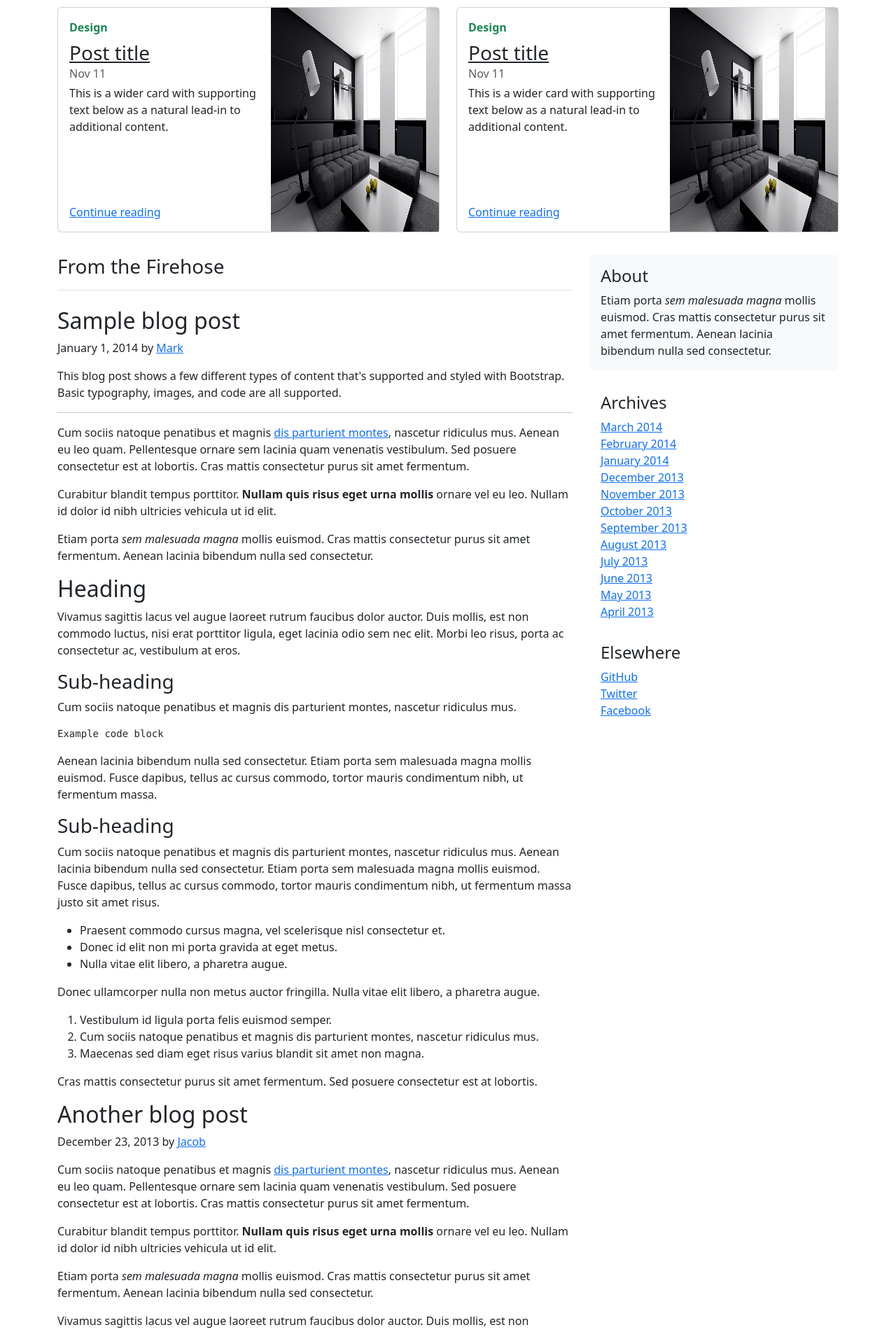
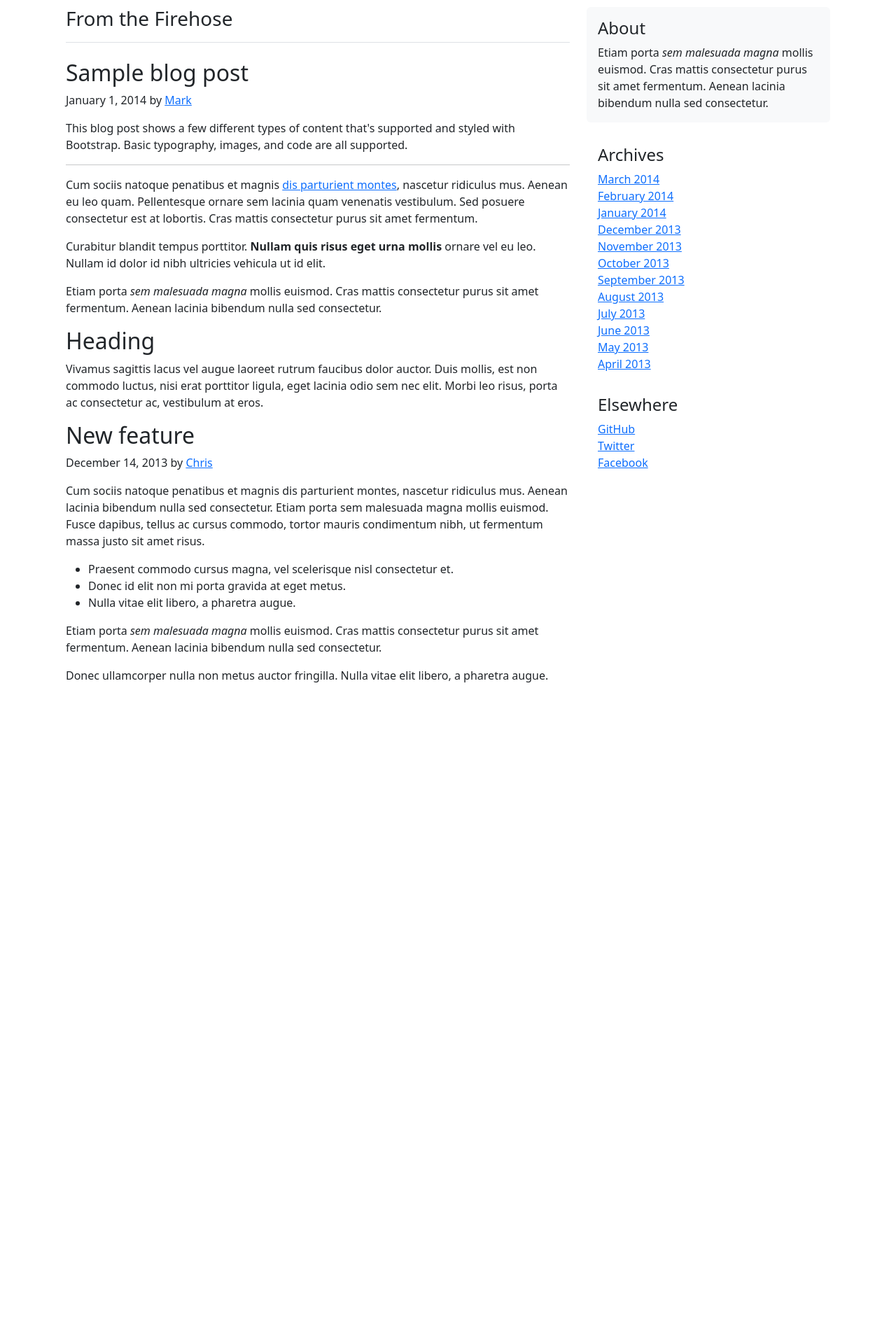
Before and after one commit to Ahmed-Abd-Elmawla/FinalProject, an Angular app in the folder FrontEnd/: page /about in a window 1280 px wide. Shown: the part 540-2443 px from the top of the page at 70% size. After the commit the page ends 1565 px from the top, so only its background shows below. Built offline with nearby package versions, Linux system fonts and the light colour scheme.

Commit message:
about & chatapp

```diff
--- a/FrontEnd/src/app/about/about.component.html
+++ b/FrontEnd/src/app/about/about.component.html
@@ -1,5 +1,5 @@
 
-  <body>
+
 
     <div class="container mt-5">
 
@@ -12,48 +12,7 @@
         </div>
       </div>
 
-<!--------------------------------------------------- two cards -------------------------------------------->
-
-      <div class="row mb-2 justify-content-between">
-
-        <div class="col-md-6 mt-4" >
-            <div class="card flex-md-row mb-4 box-shadow ">
-              <div class="card-body d-flex flex-column align-items-start ">
-                <strong class="d-inline-block mb-2 text-success">Design</strong>
-                <h3 class="mb-0">
-                  <a class="text-dark" href="#">Post title</a>
-                </h3>
-                <div class="mb-1 text-muted">Nov 11</div>
-                <p class="card-text mb-auto">This is a wider card with supporting text below as a natural lead-in to additional content.</p>
-                <a href="#">Continue reading</a>
-              </div>
-              <img [src]="imageUrl"  class="card-img-right  " style="height:20rem ;width:15rem;" alt="Card image cap">
-            </div>
-          </div>
-
-
-        <div class="col-md-6 mt-4">
-          <div class="card flex-md-row mb-4 box-shadow ">
-            <div class="card-body d-flex flex-column align-items-start ">
-              <strong class="d-inline-block mb-2 text-success">Design</strong>
-              <h3 class="mb-0">
-                <a class="text-dark" href="#">Post title</a>
-              </h3>
-              <div class="mb-1 text-muted">Nov 11</div>
-              <p class="card-text mb-auto">This is a wider card with supporting text below as a natural lead-in to additional content.</p>
-              <a href="#">Continue reading</a>
-            </div>
-            <img [src]="imageUrl"  class="card-img-right  " style="height:20rem ;width:15rem;" alt="Card image cap">
-          </div>
-        </div>
-
-      </div>
-    </div>
-<!--------------------------------------------------- two cards-------------------------------------------->
-
-
-
-    <main role="main" class="container">
+    <main role="main" class="container mt-4">
       <div class="row">
         <div class="col-md-8 blog-main">
           <h3 class="pb-3 mb-4 font-italic border-bottom">
@@ -73,39 +32,10 @@
             <p>Etiam porta <em>sem malesuada magna</em> mollis euismod. Cras mattis consectetur purus sit amet fermentum. Aenean lacinia bibendum nulla sed consectetur.</p>
             <h2>Heading</h2>
             <p>Vivamus sagittis lacus vel augue laoreet rutrum faucibus dolor auctor. Duis mollis, est non commodo luctus, nisi erat porttitor ligula, eget lacinia odio sem nec elit. Morbi leo risus, porta ac consectetur ac, vestibulum at eros.</p>
-            <h3>Sub-heading</h3>
-            <p>Cum sociis natoque penatibus et magnis dis parturient montes, nascetur ridiculus mus.</p>
-            <pre><code>Example code block</code></pre>
-            <p>Aenean lacinia bibendum nulla sed consectetur. Etiam porta sem malesuada magna mollis euismod. Fusce dapibus, tellus ac cursus commodo, tortor mauris condimentum nibh, ut fermentum massa.</p>
-            <h3>Sub-heading</h3>
-            <p>Cum sociis natoque penatibus et magnis dis parturient montes, nascetur ridiculus mus. Aenean lacinia bibendum nulla sed consectetur. Etiam porta sem malesuada magna mollis euismod. Fusce dapibus, tellus ac cursus commodo, tortor mauris condimentum nibh, ut fermentum massa justo sit amet risus.</p>
-            <ul>
-              <li>Praesent commodo cursus magna, vel scelerisque nisl consectetur et.</li>
-              <li>Donec id elit non mi porta gravida at eget metus.</li>
-              <li>Nulla vitae elit libero, a pharetra augue.</li>
-            </ul>
-            <p>Donec ullamcorper nulla non metus auctor fringilla. Nulla vitae elit libero, a pharetra augue.</p>
-            <ol>
-              <li>Vestibulum id ligula porta felis euismod semper.</li>
-              <li>Cum sociis natoque penatibus et magnis dis parturient montes, nascetur ridiculus mus.</li>
-              <li>Maecenas sed diam eget risus varius blandit sit amet non magna.</li>
-            </ol>
-            <p>Cras mattis consectetur purus sit amet fermentum. Sed posuere consectetur est at lobortis.</p>
-          </div><!-- /.blog-post -->
 
-          <div class="blog-post">
-            <h2 class="blog-post-title">Another blog post</h2>
-            <p class="blog-post-meta">December 23, 2013 by <a href="#">Jacob</a></p>
+          </div>
 
-            <p>Cum sociis natoque penatibus et magnis <a href="#">dis parturient montes</a>, nascetur ridiculus mus. Aenean eu leo quam. Pellentesque ornare sem lacinia quam venenatis vestibulum. Sed posuere consectetur est at lobortis. Cras mattis consectetur purus sit amet fermentum.</p>
-            <blockquote>
-              <p>Curabitur blandit tempus porttitor. <strong>Nullam quis risus eget urna mollis</strong> ornare vel eu leo. Nullam id dolor id nibh ultricies vehicula ut id elit.</p>
-            </blockquote>
-            <p>Etiam porta <em>sem malesuada magna</em> mollis euismod. Cras mattis consectetur purus sit amet fermentum. Aenean lacinia bibendum nulla sed consectetur.</p>
-            <p>Vivamus sagittis lacus vel augue laoreet rutrum faucibus dolor auctor. Duis mollis, est non commodo luctus, nisi erat porttitor ligula, eget lacinia odio sem nec elit. Morbi leo risus, porta ac consectetur ac, vestibulum at eros.</p>
-          </div><!-- /.blog-post -->
-
-          <div class="blog-post">
+          <div class="blog-post mb-5">
             <h2 class="blog-post-title">New feature</h2>
             <p class="blog-post-meta">December 14, 2013 by <a href="#">Chris</a></p>
 
@@ -117,14 +47,9 @@
             </ul>
             <p>Etiam porta <em>sem malesuada magna</em> mollis euismod. Cras mattis consectetur purus sit amet fermentum. Aenean lacinia bibendum nulla sed consectetur.</p>
             <p>Donec ullamcorper nulla non metus auctor fringilla. Nulla vitae elit libero, a pharetra augue.</p>
-          </div><!-- /.blog-post -->
+          </div>
 
-          <nav class="blog-pagination mb-5">
-            <a class="btn btn-outline-primary m-2" href="#">Older</a>
-            <a class="btn btn-outline-secondary disabled m-2" href="#">Newer</a>
-          </nav>
-
-        </div><!-- /.blog-main -->
+        </div>
 
         <aside class="col-md-4 blog-sidebar">
           <div class="p-3 mb-3 bg-light rounded">
@@ -158,8 +83,8 @@
               <li><a href="#">Facebook</a></li>
             </ol>
           </div>
-        </aside><!-- /.blog-sidebar -->
+        </aside>
 
-      </div><!-- /.row -->
+      </div>
 
-    </main><!-- /.container -->
+    </main>
--- a/FrontEnd/src/app/chat/chat.component.html
+++ b/FrontEnd/src/app/chat/chat.component.html
@@ -33,8 +33,8 @@
           <div class="list-group border-bottom scrollarea" style="min-height: 350px;">
             <ng-container *ngFor="let msg of filteredMessages">
               <span>
-                <span *ngIf="msg.sender_id === (selectedUser?.id || null)" class="flex list-group-item rounded-pill d-inline-flex text-wrap text-white m-1 bg-primary blue">{{ msg.message }}</span>
-                <span *ngIf="msg.receiver_id === (selectedUser?.id || null)" class="flex list-group-item rounded-pill d-inline-flex text-wrap text-white m-1 bg-success clear">{{ msg.message }}</span>
+                <span *ngIf="msg.sender_id === (selectedUser?.id || null)" class="flex list-group-item rounded-pill d-inline-flex text-wrap text-white m-1 bg-success clear">{{ msg.message }}</span>
+                <span *ngIf="msg.receiver_id === (selectedUser?.id || null)" class="flex list-group-item rounded-pill d-inline-flex text-wrap text-white m-1 bg-primary blue">{{ msg.message }}</span>
               </span>
             </ng-container>
           </div>
```
